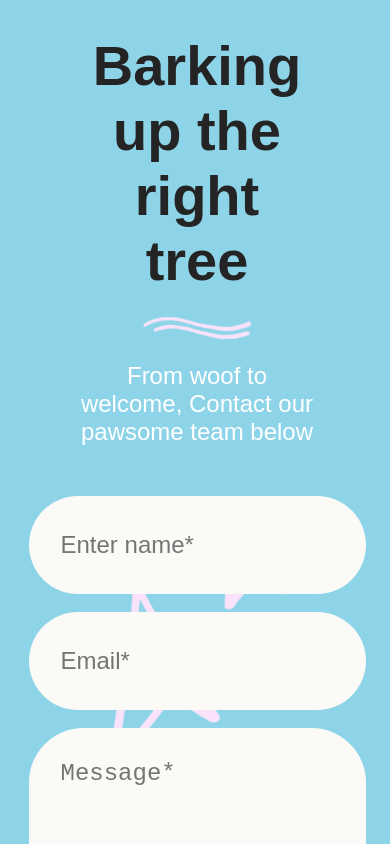
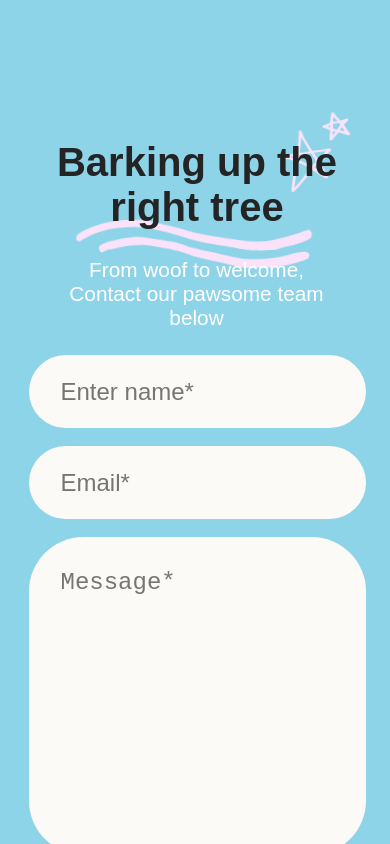
Before and after one commit to n335h/doggystuff, a React (Create React App) app: page /Contact in a window 390 px wide. Shown: the top 844 px of the page. Built offline with nearby package versions, Linux system fonts and the light colour scheme; no server answers.

Commit message:
contact page mobile

```diff
--- a/src/pages/Contact/Contact.css
+++ b/src/pages/Contact/Contact.css
@@ -247,7 +247,62 @@ input:focus, textarea:focus, select:focus {
         width: 75vw;
     }
 }
+@media screen and (max-width: 425px) {
+    .contact-content {
+        margin-top: 5vh;
+    }
 
+    #contact-form h1 {
+        font-size: 2.5rem;
+        width: 80vw;
+        margin-top: 0;
+    }
+
+    .contact-form-group input {
+        height: 1vh;
+        width: 70vw;
+        font-size: 1.5rem;
+    }
+
+    .contact-textarea {
+        width: 70vw;
+    }
+
+    .contact-form-group-button button {
+        width: 50vw;
+    }
+
+
+.wave-img-contact {
+    width: 9vw;
+    top: 1vh;
+
+
+}
+
+#contact-form p {
+    font-size: 1.3rem;
+    width: 70vw;
+    text-align: center;
+    margin-bottom: 2vh;
+    margin-top: 2vh;
+}
+
+.stars-img {
+    /* Updated class name */
+    position: fixed;
+    height:15rem;
+    width: 5rem;
+    top: 2rem;
+    right:2rem;
+    margin: 0;
+    padding: 0;
+    z-index: 0;
+    filter: invert(97%) sepia(23%) saturate(6420%) hue-rotate(191deg) brightness(113%) contrast(96%);
+    rotate: -2deg;
+    opacity: 0.8;
+}
+}
 @media screen and (max-width: 375px) {
     html, body {
         width: 100%;
@@ -311,6 +366,6 @@ input:focus, textarea:focus, select:focus {
         position: absolute;
         height: 10vh;
         width: 12vw;
-        top: 16rem;
+        top: 14rem;
     }
 }
```
